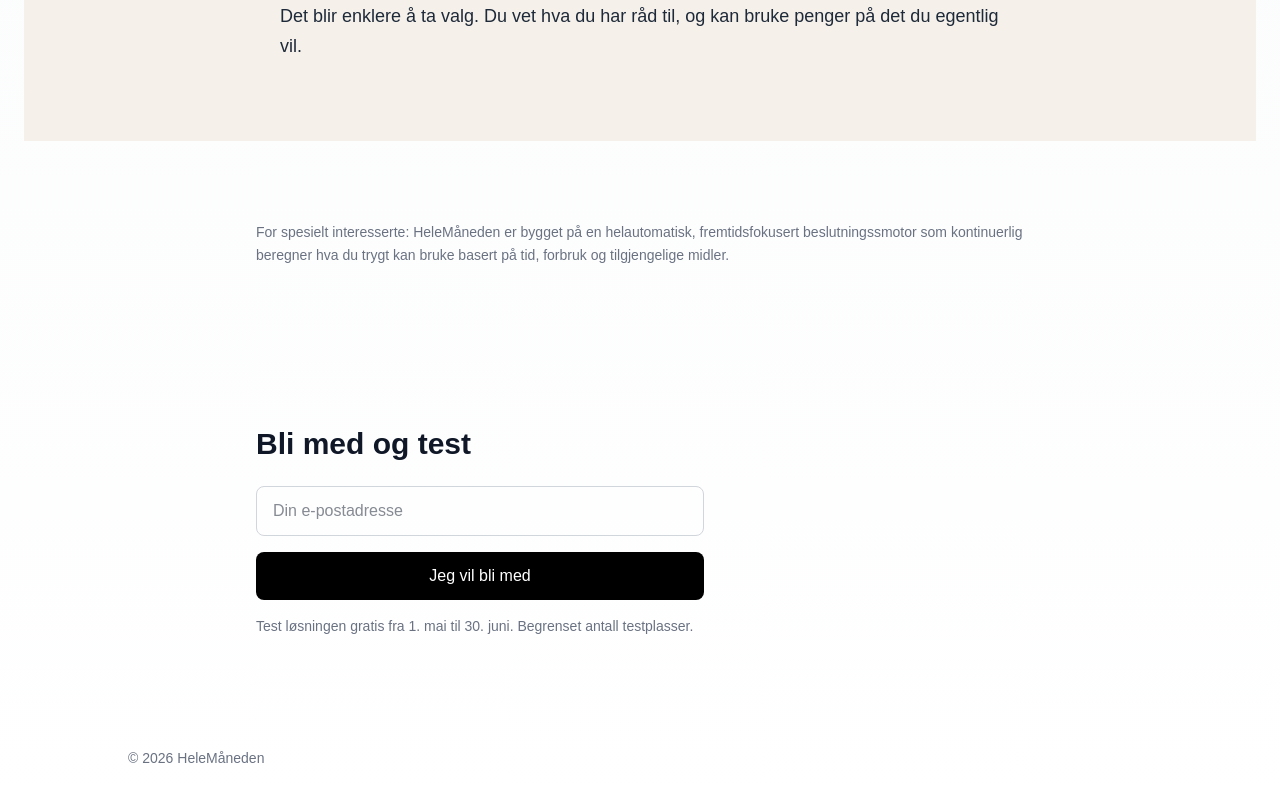
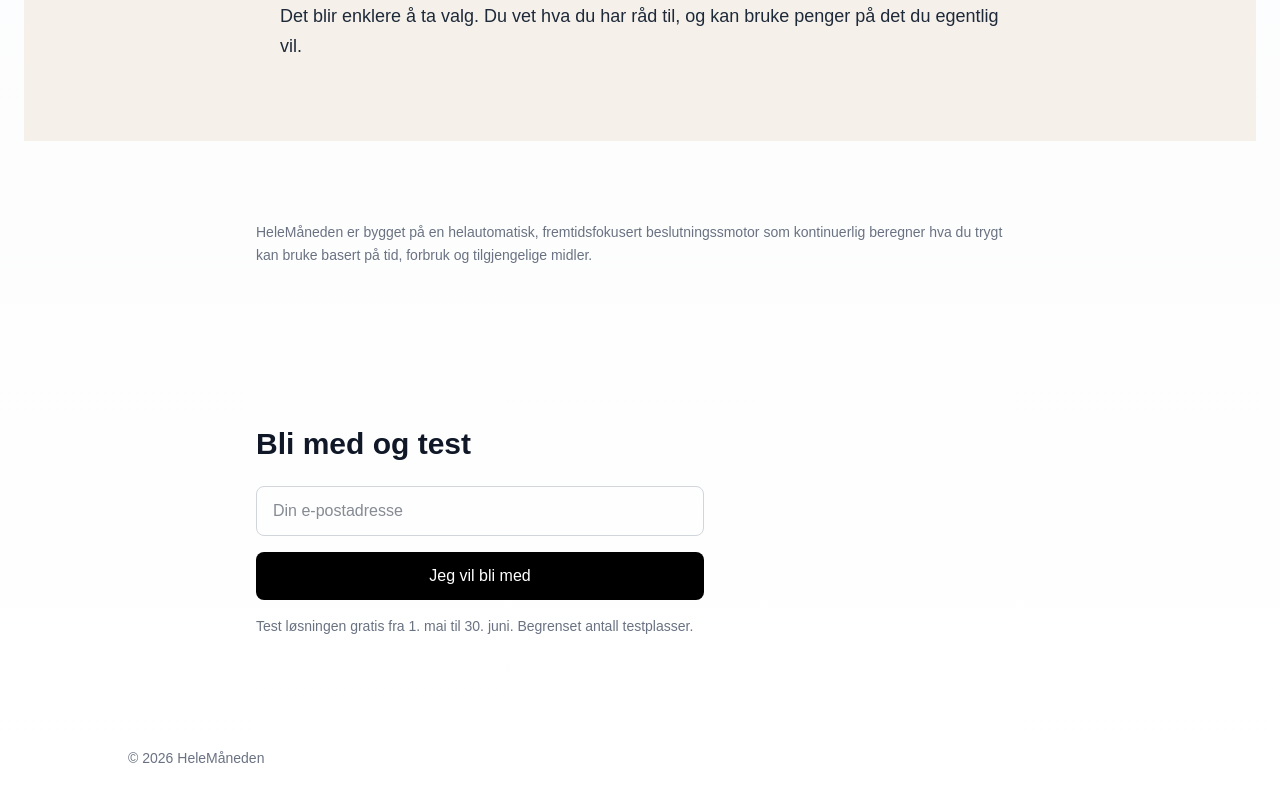
Before and after one commit to ivarkjell-dotcom/helemaneden-landing, a Next.js app: page / in a window 1280 px wide. Shown: the part 2148-2948 px from the top of the page. Built offline with nearby package versions, Linux system fonts and the light colour scheme.

Commit message:
improve insight contrast and scroll indicator position

```diff
--- a/app/page.tsx
+++ b/app/page.tsx
@@ -195,7 +195,6 @@ export default function Home() {
       {/* FLAKLYPA / TECH */}
       <section className="max-w-3xl mx-auto w-full py-20 text-left">
         <p className="text-sm text-gray-500 leading-relaxed">
-          For spesielt interesserte:
           HeleMåneden er bygget på en helautomatisk, fremtidsfokusert beslutningssmotor
           som kontinuerlig beregner hva du trygt kan bruke basert på tid, forbruk og tilgjengelige midler.
         </p>
```
